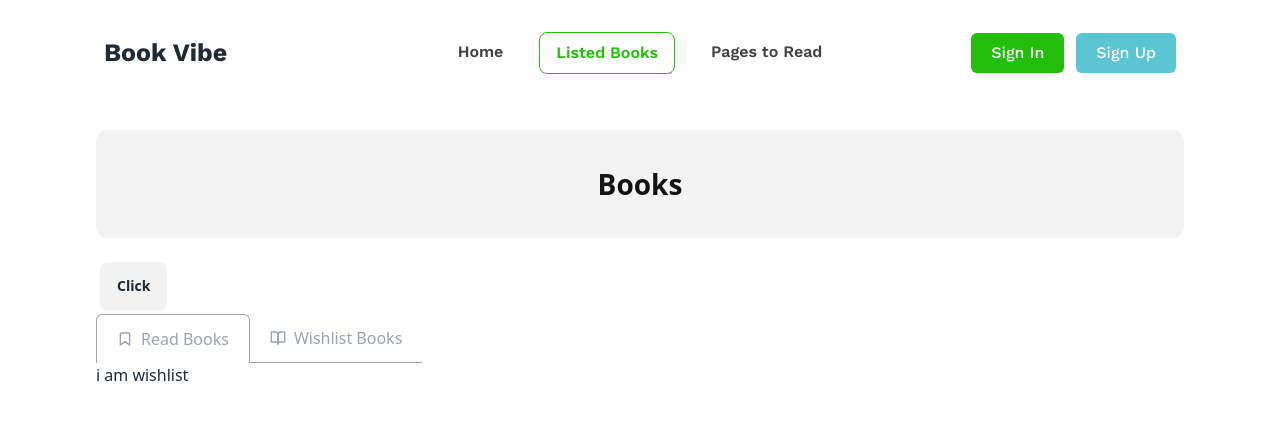
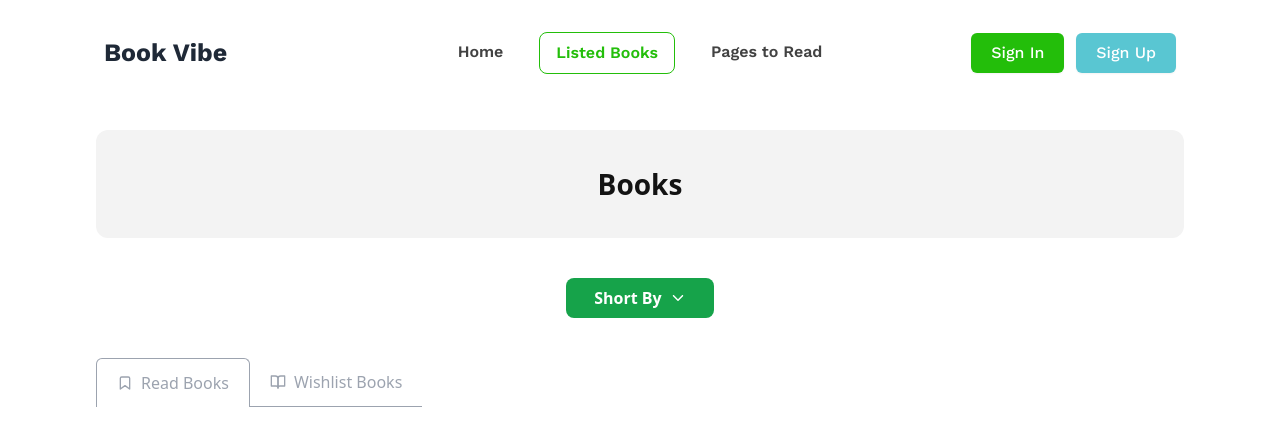
Before and after one commit to maybemahdi/Book-Vibe, a React (Vite) app: page /listed/wishlist in a window 1280 px wide. Shown: the top 446 px of the page. Built offline with nearby package versions, Linux system fonts and the light colour scheme; a web font is replaced by a local one.

Commit message:
nested done

```diff
--- /dev/null
+++ b/src/components/DefaultCard.jsx
@@ -0,0 +1,75 @@
+import { CiLocationOn } from "react-icons/ci";
+import { GrDocumentText } from "react-icons/gr";
+import { GoPeople } from "react-icons/go";
+import { Link } from "react-router-dom";
+
+const DefaultCard = ({ book }) => {
+  const {
+    bookId,
+    bookName,
+    author,
+    image,
+    review,
+    totalPages,
+    rating,
+    category,
+    tags,
+    publisher,
+    yearOfPublishing,
+  } = book;
+  return (
+    <div className="flex box-border flex-col lg:flex-row gap-8 p-6 rounded-[16px] border border-[#13131326]">
+      <div className="rounded-[16px] box-border bg-[#F3F3F3] p-8 h-[230px]">
+        <img className="h-[166px] w-[134px] mx-auto" src={image} alt="" />
+      </div>
+      <div className="flex flex-col gap-3">
+        <h3 className="font-play font-bold text-[24px] text-[#131313]">
+          {bookName}
+        </h3>
+        <p className="font-medium text-base text-[#131313CC]">By: {author}</p>
+
+        <div className="flex items-center font-bold gap-4 flex-wrap item-center">
+          Tags:
+          {tags.map((tag, idx) => (
+            <button
+              className="text-[#23BE0A] font-medium text-base bg-[#F3F3F3] px-2 py-1 rounded-2xl"
+              key={idx}
+            >
+              {tag}
+            </button>
+          ))}
+          <span className="font-medium ml-4 flex gap-2 items-center text-[#131313CC]">
+            {" "}
+            <CiLocationOn size={20} /> Year of Publishing: {yearOfPublishing}
+          </span>
+        </div>
+        <div className="flex text-[#13131399] font-normal text-base justify-start gap-8">
+          <p className="flex items-center gap-2">
+            <GoPeople />
+            Publisher: {publisher}
+          </p>
+          <p className="flex items-center gap-2">
+            <GrDocumentText />
+            Pages: {totalPages}
+          </p>
+        </div>
+        <hr className="border-dashed" />
+        <div className="flex flex-wrap item-center gap-4">
+          <p className="bg-[#328EFF26] p-2 rounded-[30px] text-[#328EFF] text-base font-normal">
+            Category: {category}
+          </p>
+          <p className="bg-[#FFAC3326] p-2 rounded-[30px] text-[#FFAC33] text-base font-normal">
+            Rating: {rating}
+          </p>
+          <Link to={`/book-details/${bookId}`}>
+            <button className="bg-[#23BE0A] hover:bg-[#41ad30] p-2 rounded-[30px] text-[#ffffff] text-base font-normal">
+              View Details
+            </button>
+          </Link>
+        </div>
+      </div>
+    </div>
+  );
+};
+
+export default DefaultCard;
--- a/src/components/Read.jsx
+++ b/src/components/Read.jsx
@@ -1,11 +1,15 @@
-
+import { getLocal } from "../utils/local";
+import DefaultCard from "./DefaultCard";
 
 const Read = () => {
-    return (
-        <div>
-            i am read
-        </div>
-    );
+  const readBooks = getLocal();
+  return (
+    <div className="my-10 gap-5 flex flex-col">
+      {readBooks.map((book) => (
+        <DefaultCard key={book.bookId} book={book}></DefaultCard>
+      ))}
+    </div>
+  );
 };
 
 export default Read;
--- a/src/components/Wishlist.jsx
+++ b/src/components/Wishlist.jsx
@@ -1,10 +1,15 @@
+import { getLocalWishlist } from "../utils/local";
+import DefaultCard from "./DefaultCard";
 
 
 const Wishlist = () => {
+    const readBooks = getLocalWishlist();
     return (
-        <div>
-            i am wishlist
-        </div>
+        <div className="my-10 gap-5 flex flex-col">
+      {readBooks.map((book) => (
+        <DefaultCard key={book.bookId} book={book}></DefaultCard>
+      ))}
+    </div>
     );
 };
 
--- a/src/pages/ListedBooks.jsx
+++ b/src/pages/ListedBooks.jsx
@@ -1,5 +1,6 @@
 import { useState } from "react";
 import { Link, Outlet } from "react-router-dom";
+import { IoIosArrowDown } from "react-icons/io";
 
 const ListedBooks = () => {
   const [tabIndex, setTabIndex] = useState(0);
@@ -8,23 +9,30 @@ const ListedBooks = () => {
       <div className="flex item-center my-5 rounded-xl p-[33px] bg-[#1313130D] justify-center">
         <h3 className="text-[#131313] font-bold text-[28px]">Books</h3>
       </div>
-      <div className="dropdown">
-        <div tabIndex={0} role="button" className="btn m-1">
-          Click
+      <div className="dropdown flex my-10 items-center justify-center">
+        <div
+          tabIndex={0}
+          role="button"
+          className="px-7 py-2 flex items-center rounded-lg text-white font-bold gap-2 bg-green-600"
+        >
+          Short By <IoIosArrowDown />
         </div>
         <ul
           tabIndex={0}
-          className="dropdown-content z-[1] menu p-2 shadow bg-base-100 rounded-box w-52"
+          className="dropdown-content p-1 mt-40 z-[1] menu shadow bg-[#1313130D] rounded-box"
         >
           <li>
-            <a>Item 1</a>
+            <a>Rating</a>
           </li>
           <li>
-            <a>Item 2</a>
+            <a>Number of Pages</a>
+          </li>
+          <li>
+            <a>Publisher Year</a>
           </li>
         </ul>
       </div>
-      <div className="flex items-center overflow-x-auto overflow-y-hidden sm:justify-start flex-nowrap">
+      <div className="flex mt-10 items-center overflow-x-auto overflow-y-hidden sm:justify-start flex-nowrap">
         <Link
           to={""}
           onClick={() => setTabIndex(0)}
```
